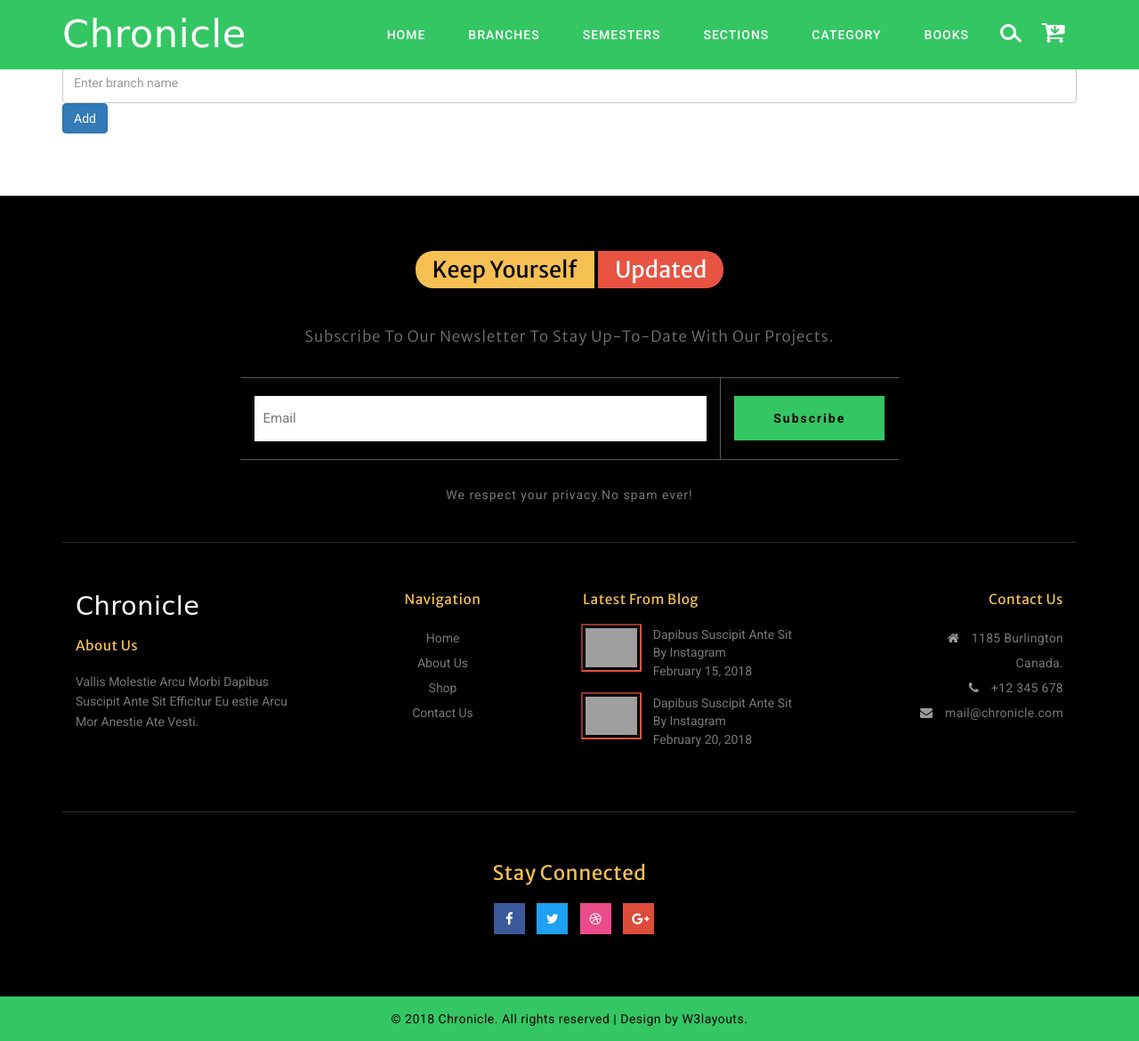
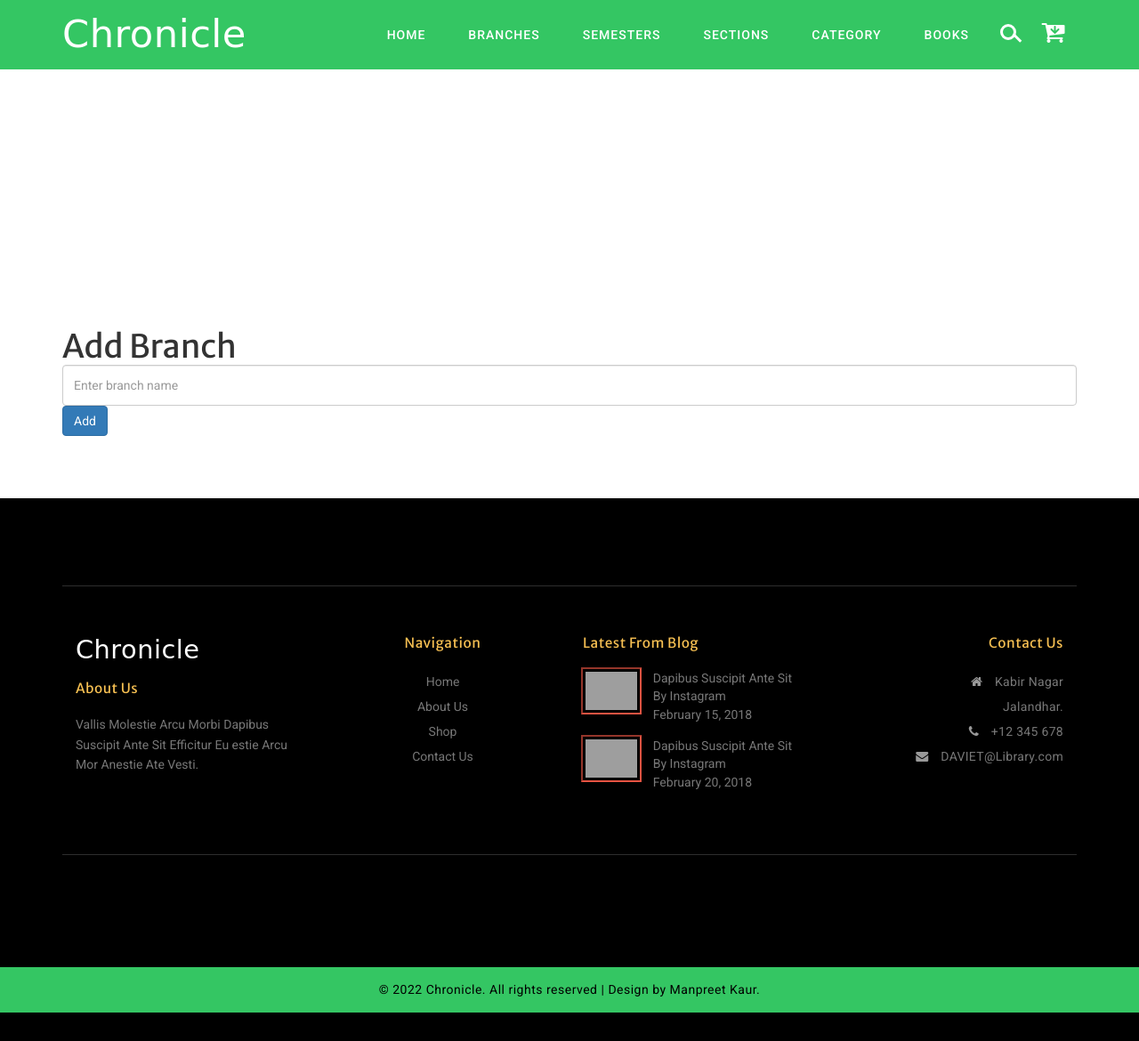
Before and after one commit to ChahalManpreet/django_project, a Django app: page /add_branch in a window 1280 px wide. Shown: the whole page at 89% size. After the commit the page ends 1138 px from the top, so only its background shows below. Run offline with Django 4.2, Linux system fonts and the light colour scheme; some libraries are stand-ins or nearby versions; some web fonts are replaced; grey boxes are pictures that could not be loaded.

Commit message:
headings

```diff
--- a/library/student/static/assests/css/style.css
+++ b/library/student/static/assests/css/style.css
@@ -54,6 +54,9 @@ body a:hover {
 body a:focus {
     outline: none;
     text-decoration: none;
+}
+.chahal{
+    margin-top: 300px;
 }
 
 /*-- banner --*/
@@ -835,7 +838,7 @@ ul.about-list {
 .about-right-grid {
     background: url(../images/a1.jpg) no-repeat center;
     background-size: cover;
-    min-height: 787px;
+    max-height: 787px;
     border: 10px solid rgba(223, 164, 2, 0.35);
 }
 
--- a/library/student/templates/student/add_branch.html
+++ b/library/student/templates/student/add_branch.html
@@ -4,6 +4,7 @@
     <!-- <h1>hello</h1> -->
     <div class="about-sec section" id="about">
         <div class="container">
+            <h1 >Add Branch</h1>
             <form method = 'post' action = '{% url "add_branch" %}'>
                 {% csrf_token %}
                 <input type="text" name = 'name' class="form-control" placeholder="Enter branch name" minlength="2" maxlength="10" required = "">
--- a/library/student/templates/student/add_category.html
+++ b/library/student/templates/student/add_category.html
@@ -4,6 +4,7 @@
     <!-- <h1>hello</h1> -->
     <div class="about-sec section" id="about">
         <div class="container">
+            <h1 >Add Category</h1>
             <form method = 'post' action = '{% url "add_category" %}'>
                 {% csrf_token %}
                 <input type="text" name = 'name' class="form-control" placeholder="Enter category name" minlength="3" maxlength="10" required="">
--- a/library/student/templates/student/add_section.html
+++ b/library/student/templates/student/add_section.html
@@ -4,6 +4,7 @@
     <!-- <h1>hello</h1> -->
     <div class="about-sec section" id="about">
         <div class="container">
+            <h1 >Add Section</h1>
             <form method = 'post' action = '{% url "add_section" %}'>
                 {% csrf_token %}
                 <input type="text" name = 'name' class="form-control" placeholder="Enter section name" minlength="1" maxlength="5" required="">
--- a/library/student/templates/student/add_semester.html
+++ b/library/student/templates/student/add_semester.html
@@ -4,6 +4,7 @@
     <!-- <h1>hello</h1> -->
     <div class="about-sec section" id="about">
         <div class="container">
+            <h1 >Add Semester</h1>
             <form method = 'post' action = '{% url "add_semester" %}'>
                 {% csrf_token %}
                 <input type="text" name = 'name' class="form-control" placeholder="Enter semester" minlength="2" maxlength="10" required="">
--- a/library/student/templates/student/admin_layout.html
+++ b/library/student/templates/student/admin_layout.html
@@ -129,6 +129,7 @@ License URL: http://creativecommons.org/licenses/by/3.0/
             </div>
         </nav>
         <!-- //navbar ends here -->
+        <div class = "chahal"></div>
 
         {% block body %}
 
@@ -139,7 +140,7 @@ License URL: http://creativecommons.org/licenses/by/3.0/
         <div class="footer-bottom section">
             <div class="container">
                 <!-- newsletter -->
-                <div class="subscribe-main section-w3layouts text-center">
+               <!--  <div class="subscribe-main section-w3layouts text-center">
                     <h4 class="rad-txt">
                         <span class="abtxt1">keep yourself</span>
                         <span class="abtext">updated</span>
@@ -157,7 +158,7 @@ License URL: http://creativecommons.org/licenses/by/3.0/
                         <div class="clearfix"> </div>
                     </div>
                     <p>We respect your privacy.No spam ever!</p>
-                </div>
+                </div>-->
                 <!-- //newsletter ends here -->
                 <!-- footer grids-->
                 <div class="footer-cpy">
@@ -224,8 +225,8 @@ License URL: http://creativecommons.org/licenses/by/3.0/
                         <ul>
                             <li>
                                 <span class="fa fa-home"></span>
-                                1185 Burlington
-                                <br> Canada.
+                                Kabir Nagar
+                                <br> Jalandhar.
                             </li>
                             <li>
                                 <span class="fa fa-phone"></span>
@@ -233,7 +234,7 @@ License URL: http://creativecommons.org/licenses/by/3.0/
                             </li>
                             <li>
                                 <span class="fa fa-envelope"></span>
-                                <a href="mailto:info@example.com">mail@chronicle.com</a>
+                                <a href="mailto:info@example.com">DAVIET@Library.com</a>
                             </li>
                         </ul>
                     </div>
@@ -243,7 +244,7 @@ License URL: http://creativecommons.org/licenses/by/3.0/
                 <!-- //footer-grids -->
                 <!-- footer social -->
                 <div class="footer-social text-center">
-                    <h4>stay connected</h4>
+                   <!-- <h4>stay connected</h4>
                     <ul>
                         <li>
                             <a href="#">
@@ -265,7 +266,7 @@ License URL: http://creativecommons.org/licenses/by/3.0/
                                 <span class="fa fa-google-plus icon_g_plus"></span>
                             </a>
                         </li>
-                    </ul>
+                    </ul>-->
                 </div>
                 <!-- //footer social -->
             </div>
@@ -273,8 +274,8 @@ License URL: http://creativecommons.org/licenses/by/3.0/
         </div>
         <!-- //footer -->
         <div class="cpy-right">
-            <p>© 2018 Chronicle. All rights reserved | Design by
-                <a href="http://w3layouts.com"> W3layouts.</a>
+            <p>© 2022 Chronicle. All rights reserved | Design by
+                <a href="http://w3layouts.com"> Manpreet Kaur.</a>
             </p>
         </div>
     </div>
--- a/library/student/templates/student/edit_branch.html
+++ b/library/student/templates/student/edit_branch.html
@@ -1,9 +1,10 @@
 {% extends 'student/admin_layout.html' %}
 
 {% block body %}
-    <!-- <h1>hello</h1> -->
+
     <div class="about-sec section" id="about">
         <div class="container">
+            <h1>Edit Branch</h1>
             <form method = 'post' action = '{% url  "edit_branch" branch.id %}'>
                 {% csrf_token %}
                 <input type="text" value = "{{branch.name}}" name = 'name' class="form-control" placeholder="Edit Branch here" minlength="2" maxlength="10" required = "">
--- a/library/student/templates/student/edit_category.html
+++ b/library/student/templates/student/edit_category.html
@@ -4,6 +4,7 @@
     <!-- <h1>hello</h1> -->
     <div class="about-sec section" id="about">
         <div class="container">
+            <h1>Edit Category</h1>
             <form method = 'post' action = '{% url  "edit_category" category.id %}'>
                 {% csrf_token %}
                 <input type="text" value = "{{category.name}}" name = 'name' class="form-control" placeholder="Edit Category here" minlength="3" maxlength="10" required="">
--- a/library/student/templates/student/edit_section.html
+++ b/library/student/templates/student/edit_section.html
@@ -4,6 +4,7 @@
     <!-- <h1>hello</h1> -->
     <div class="about-sec section" id="about">
         <div class="container">
+            <h1>Edit Section</h1>
             <form method = 'post' action = '{% url "edit_section" section.id %}'>
                 {% csrf_token %}
                 <input type="text" value = "{{section.name}}" name = 'name' class="form-control" placeholder="Edit Section here" minlength="1" maxlength="5" required="">
--- a/library/student/templates/student/edit_semester.html
+++ b/library/student/templates/student/edit_semester.html
@@ -4,6 +4,7 @@
     <!-- <h1>hello</h1> -->
     <div class="about-sec section" id="about">
         <div class="container">
+            <h1>Edit Semester</h1>
             <form method = 'post' action = '{% url  "edit_semester" semester.id %}'>
                 {% csrf_token %}
                 <input type="text" value = "{{semester.name}}" name = 'name' class="form-control" placeholder="Edit Semester here" minlength="2" maxlength="10" required="">
```
Also changed, not shown: library/student/templates/student/branch.html (+6 -1 lines).
